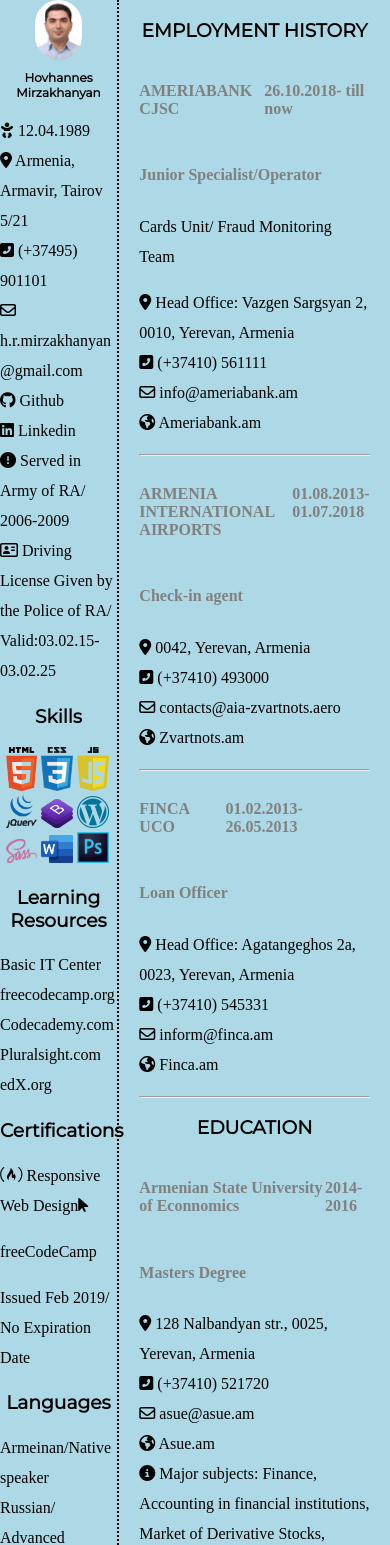
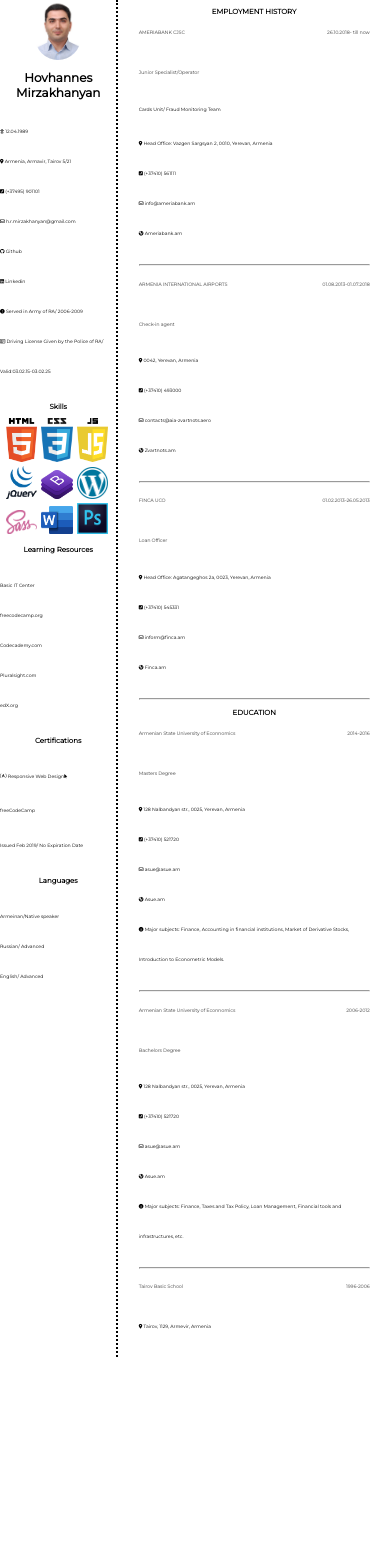
Before and after one commit to HovhannesMirzakhanyan/HovhannesMirzakhanyan.github.io, a PHP site: page / in a window 390 px wide. Shown: the top 1545 px of the page. After the commit the page ends 1357 px from the top, so only its background shows below. Run offline with PHP 8.4, Linux system fonts and the light colour scheme; some libraries are stand-ins or nearby versions.

Commit message:
Update style.css

```diff
--- a/style.css
+++ b/style.css
@@ -18,24 +18,29 @@
 }
 h2{
   text-align: center;
-
+ font-size: 1.9vw;
 }
 h3{
   text-align: center;
-
+font-size: 1.8vw;
 }
 h4{
   color: gray;
+    font-family: 'Montserrat', sans-serif;
+    font-size: 1.2vw;
 }
 li{
-
+  font-size: 1.2vw;
   word-wrap: break-word;
   list-style: none;
   line-height: 30px;
+    font-family: 'Montserrat', sans-serif;
 }
 li a{
+  font-size: 1.2vw;
   text-decoration: none;
   color: black;
+    font-family: 'Montserrat', sans-serif;
 }
 .skils{
 
@@ -79,12 +84,12 @@
 }
 @media only screen and (max-width:600px){
   body{
-    background-color: lightblue;
-  }
-  h2{
-    font-size:12px;
+    /* background-color: lightblue; */
   }
   li{
     margin-left: -40px;
   }
+  h2{
+    font-size: 12px;
+  }
 }
```
